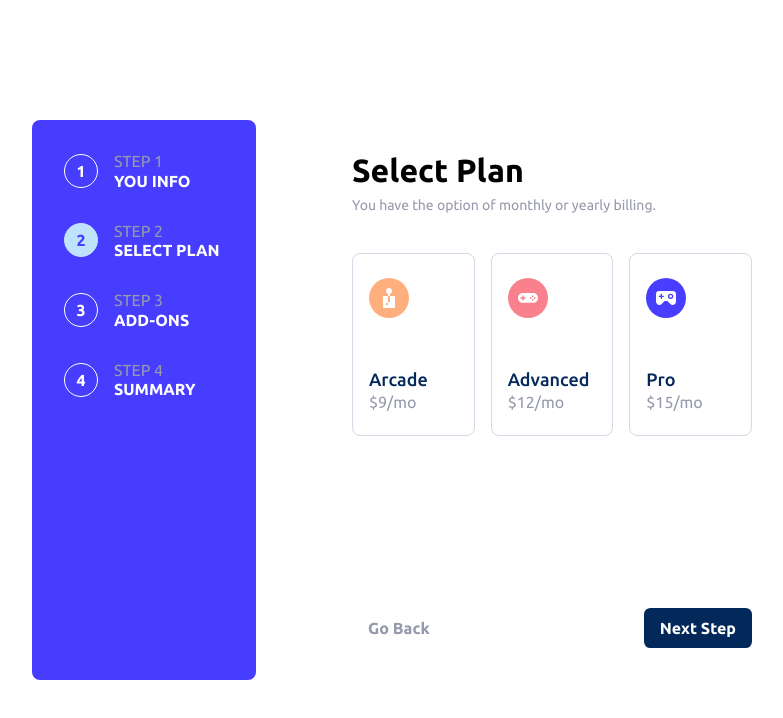
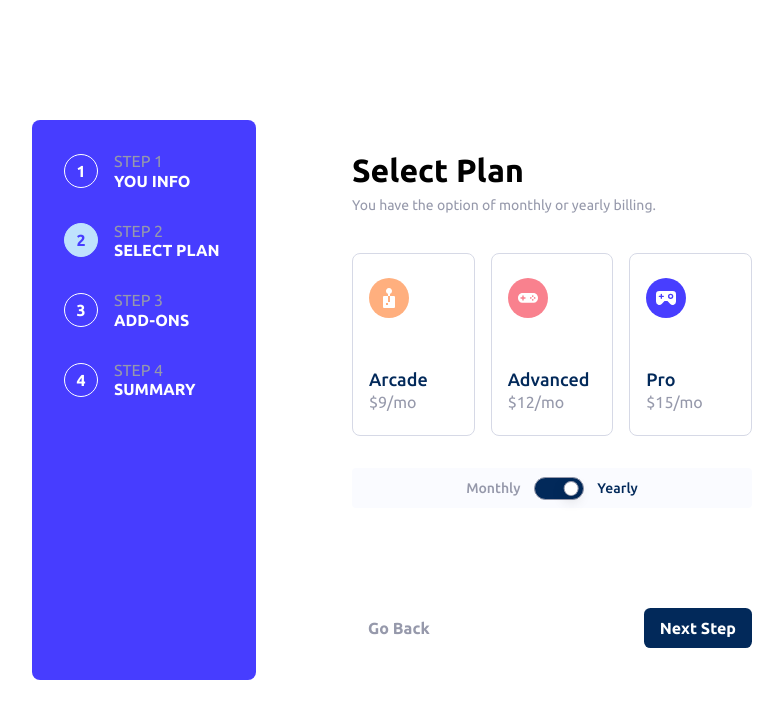
Before and after one commit to MarianoTroncoso/multi-step-form, a React (Create React App) app: page /2 in a window 1280 px wide. Shown: the top 718 px of the page, without its empty margins (208-991 px from the left). Built offline with nearby package versions, Linux system fonts and the light colour scheme.

Commit message:
Add switch component

```diff
--- a/src/components/SelectPlan/SelectPlan.styles.ts
+++ b/src/components/SelectPlan/SelectPlan.styles.ts
@@ -1,4 +1,4 @@
-import styled from 'styled-components';
+import styled, { css } from 'styled-components/macro';
 
 export const Wrapper = styled.div``;
 
@@ -37,3 +37,26 @@ export const Price = styled.div`
   color: ${(props) => props.theme.colors.neutral[0]};
   padding-top: 0.2rem;
 `;
+
+export const SwitchWrapper = styled.div`
+  display: flex;
+  justify-content: center;
+  align-items: center;
+  background-color: ${(props) => props.theme.colors.neutral[3]};
+  font-size: ${(props) => props.theme.fontSizes.small};
+  border-radius: 0.25rem;
+  margin-top: 2rem;
+  color: ${(props) => props.theme.colors.neutral[0]};
+  font-weight: ${(props) => props.theme.fontWeights.medium};
+`;
+
+export const BillingType = styled.div<{ $isSelected?: boolean }>`
+  cursor: pointer;
+
+  ${({ $isSelected }) =>
+    $isSelected &&
+    css`
+      font-weight: ${(props) => props.theme.fontWeights.medium};
+      color: ${(props) => props.theme.colors.primary[0]};
+    `}
+`;
--- a/src/components/SelectPlan/SelectPlan.tsx
+++ b/src/components/SelectPlan/SelectPlan.tsx
@@ -1,10 +1,13 @@
-import React from 'react';
+import React, { useState } from 'react';
 import * as SC from './SelectPlan.styles';
 import { IconArcade, IconAdvanced, IconPro } from '../../assets/images';
+import Switch from '../Switch';
 
 type Props = {};
 
 const SelectPlan: React.FC<Props> = () => {
+  const [isYearlySelected, setIsYearlySelected] = useState<boolean>(true);
+
   return (
     <SC.Wrapper>
       <SC.PlanTypes>
@@ -36,6 +39,30 @@ const SelectPlan: React.FC<Props> = () => {
           </SC.Description>
         </SC.PlanType>
       </SC.PlanTypes>
+      <SC.SwitchWrapper>
+        <SC.BillingType
+          $isSelected={!isYearlySelected}
+          onClick={() => {
+            setIsYearlySelected(false);
+          }}
+        >
+          Monthly
+        </SC.BillingType>
+        <div>
+          <Switch
+            isSwitched={isYearlySelected}
+            handleSwitch={() => setIsYearlySelected(!isYearlySelected)}
+          />
+        </div>
+        <SC.BillingType
+          $isSelected={isYearlySelected}
+          onClick={() => {
+            setIsYearlySelected(true);
+          }}
+        >
+          Yearly
+        </SC.BillingType>
+      </SC.SwitchWrapper>
     </SC.Wrapper>
   );
 };
--- /dev/null
+++ b/src/components/Switch/Switch.styles.ts
@@ -0,0 +1,46 @@
+import styled, { css } from 'styled-components/macro';
+
+export const Container = styled.div`
+  width: 4.8rem;
+  height: 2.5rem;
+  cursor: pointer;
+  position: relative;
+  display: flex;
+  flex-direction: row;
+  justify-content: center;
+  align-items: center;
+`;
+
+export const Background = styled.div<{ status: boolean }>`
+  height: 1.3rem;
+  width: 3rem;
+  border-radius: 2rem;
+  background-color: ${(props) => props.theme.colors.primary[0]};
+  border: 0.1rem solid ${(props) => props.theme.colors.neutral[0]};
+  transition: all 0.1s 0.1s ease-in;
+  ${(props) =>
+    props.status &&
+    css`
+      background-color: ${props.theme.colors.primary};
+    `}
+`;
+
+export const Dot = styled.div<{ status: boolean }>`
+  width: 0.805rem;
+  height: 0.8rem;
+  border-radius: 50%;
+  top: 0;
+  bottom: 0;
+  margin: auto auto auto 0;
+  background-color: ${(props) => props.theme.colors.neutral[4]};
+  position: absolute;
+  border: 0.1rem solid ${(props) => props.theme.colors.neutral[0]};
+  box-shadow: 0 0.3rem 0.8rem 0 rgba(0, 0, 0, 0.15);
+  transform: translateX(-85%);
+  transition: all 0.2s ease-in;
+  ${(props) =>
+    props.status &&
+    css`
+      transform: translateX(85%);
+    `}
+`;
--- /dev/null
+++ b/src/components/Switch/Switch.tsx
@@ -0,0 +1,17 @@
+import React from 'react';
+import * as SC from './Switch.styles';
+
+interface Props {
+  isSwitched?: boolean;
+  handleSwitch?: (value: boolean) => void;
+}
+
+const Switch: React.FC<Props> = ({ isSwitched = false, handleSwitch }) => {
+  return (
+    <SC.Container onClick={() => handleSwitch?.(!isSwitched)}>
+      <SC.Dot status={isSwitched} />
+      <SC.Background status={isSwitched} />
+    </SC.Container>
+  );
+};
+export default Switch;
--- /dev/null
+++ b/src/components/Switch/index.ts
@@ -0,0 +1 @@
+export { default } from './Switch';
```
